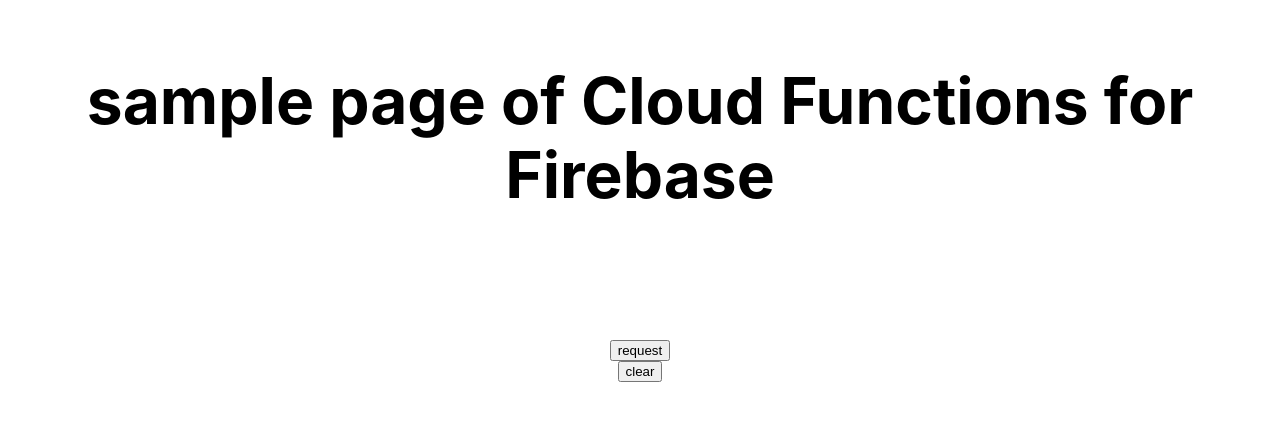
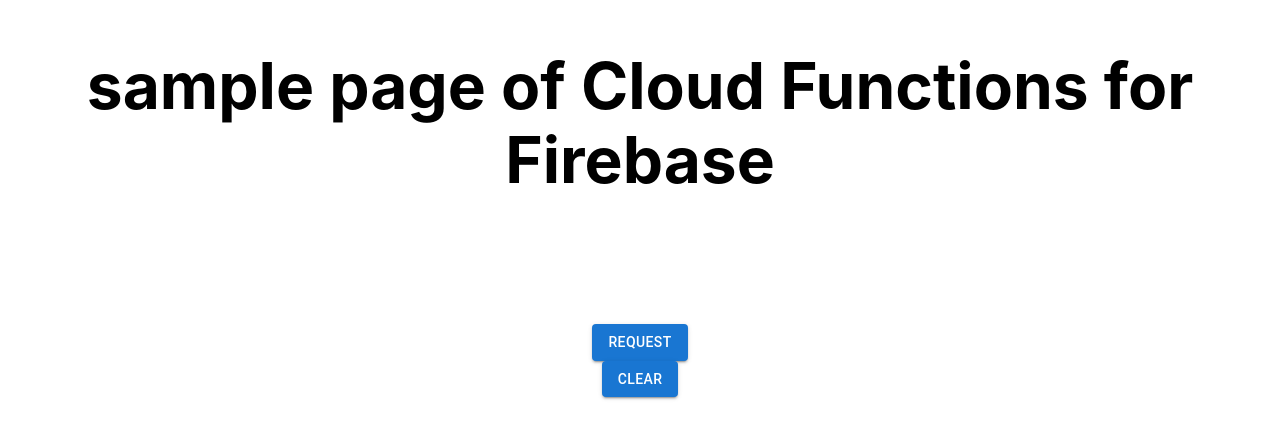
Before and after one commit to kubotama/sample_functions, a Next.js app: page / in a window 1280 px wide. Shown: the part 177-616 px from the top of the page. Built offline with nearby package versions, Linux system fonts and the light colour scheme.

Commit message:
replace button to Material-UI

```diff
--- a/pages/index.tsx
+++ b/pages/index.tsx
@@ -1,4 +1,6 @@
 import axios from "axios";
+
+import { Button } from "@mui/material";
 
 import type { NextPage } from "next";
 import Head from "next/head";
@@ -36,8 +38,12 @@
           sample page of Cloud Functions for Firebase
         </h1>
         <div className={styles.description}>{returnText}</div>
-        <button onClick={onClickRequest}>request</button>
-        <button onClick={() => setReturnText("")}>clear</button>
+        <Button variant="contained" onClick={onClickRequest}>
+          request
+        </Button>
+        <Button variant="contained" onClick={() => setReturnText("")}>
+          clear
+        </Button>
       </main>
     </div>
   );
```
